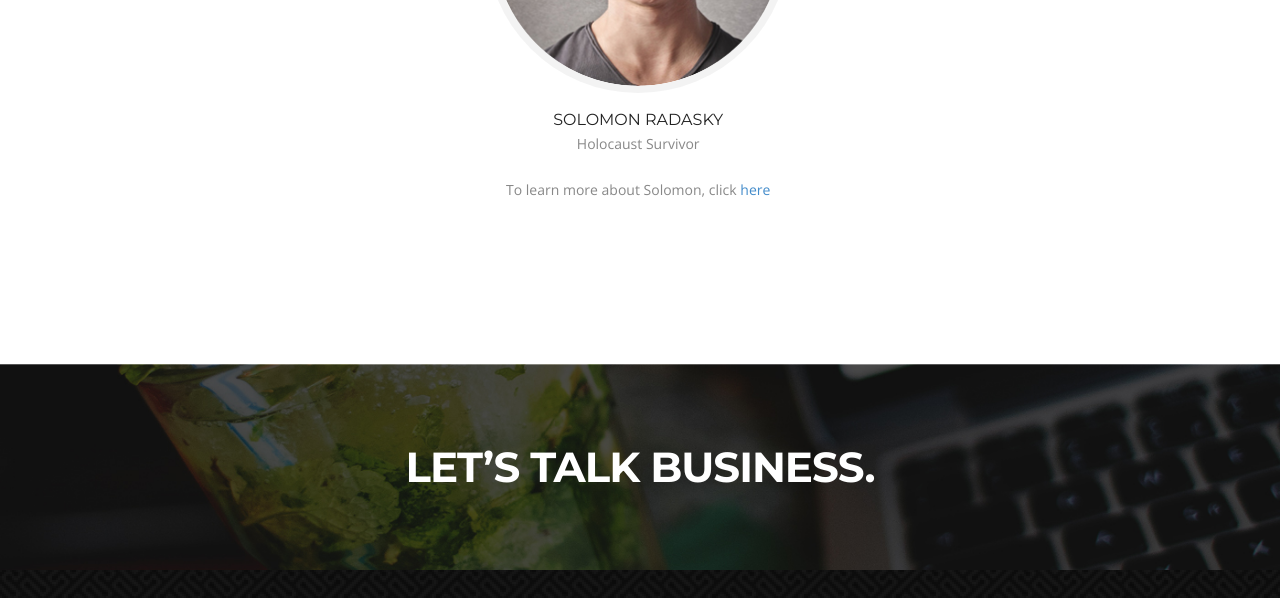
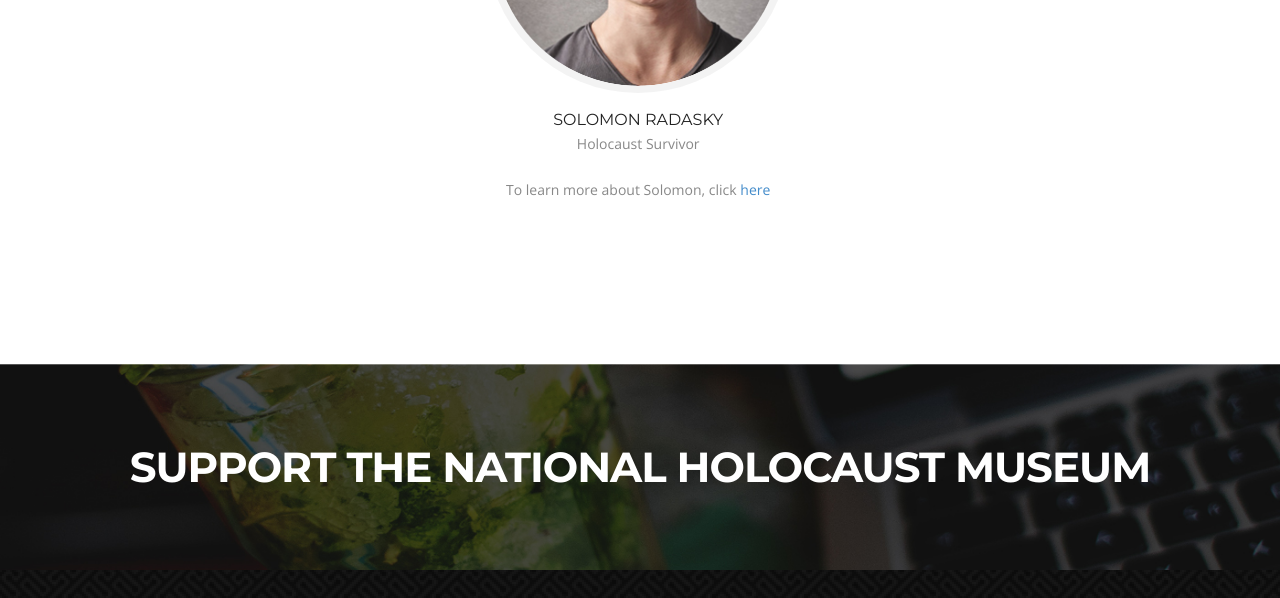
Before and after one commit to BaconInc/hwebquestsr, a plain HTML site: page index.html in a window 1280 px wide. Shown: the part 3485-4083 px from the top of the page. Drawn offline with nearby package versions, Linux system fonts and the light colour scheme.

Commit message:
Update index.html

```diff
--- a/index.html
+++ b/index.html
@@ -196,10 +196,13 @@
                     He was then assigned to Barrack 21.  There he met a doctor from Paris who asked him if he was okay.  When he told the doctor that he had been shot
                     in the ankle, the doctor then took out a pocket knife and helped Solomon.  Later in his time at Majdanek, when he was working, someone had been smoking
                     simply on a piece of paper to create the feeling that he had been smoking.  However, a guard thought that a prison had actually been smoking, and
-                    demanded that the man should be pointed out.  When no one said anything, he took ten men up to a bench to be hanged.  Solomon was one of the ten.
+                    demanded that the man should be pointed out.  When no one said anything, he took ten men up to a bench to be hanged. Solomon was one of the ten.
                     Luckily, mere seconds before he was killed, another guard ran up and yelled at the first guard, telling him that a prison transfer was to occur, and that
                     he could not send dead prisoners.  Solomon was one of the prisoners who was to be transferred.  Sadly, he was being transferred to Auschwitz.</p>
                 </div>
+        <br />
+        <br />
+        <br />
                 <div class="Portfolio-box branding">
                     <h3>Life in Auschwitz</h3>
                     <p>When Solomon arrived at Auschwitz Birkenau, he was given a shower, a haircut, and then was branded.  Then number he was given was 128232.  These numbers individually add up
@@ -304,7 +307,7 @@
 
 <section class="business-talking"><!--business-talking-start-->
 	<div class="container">
-        <h2>Let’s Talk Business.</h2>
+        <h2>Support the national Holocaust Museum</h2>
     </div>
 </section><!--business-talking-end-->
 <footer class="footer">
```
